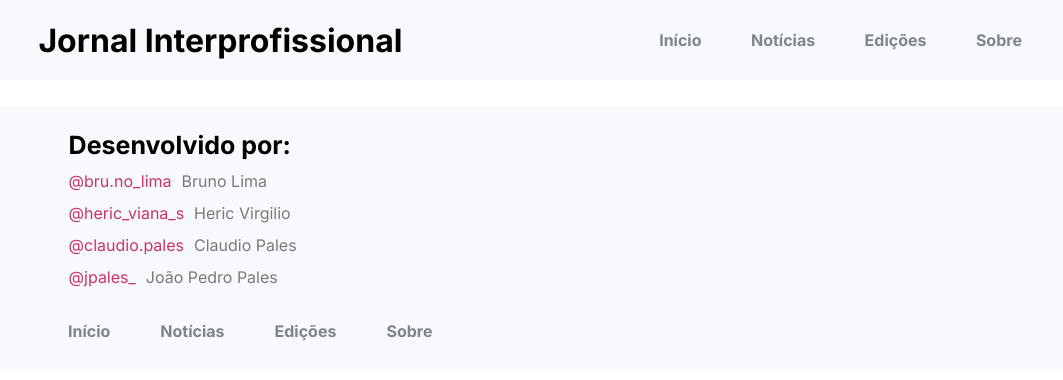
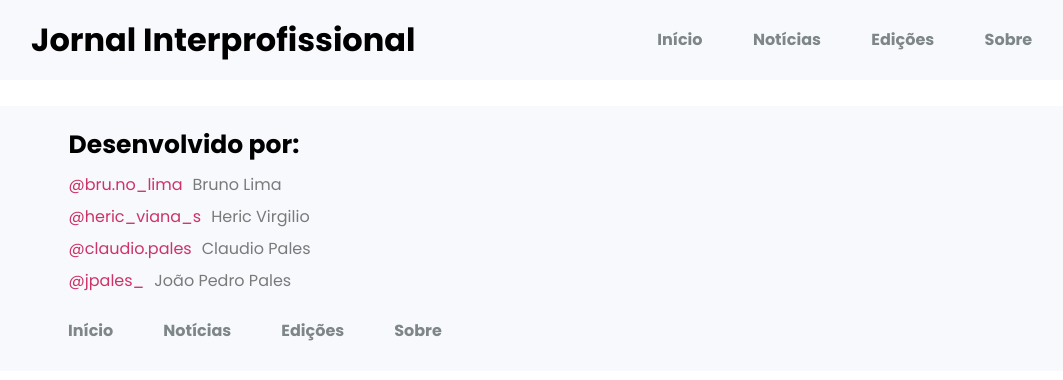
Before and after one commit to HericVirgilio/jornal-interprofissional-front-end, a Next.js app: page / in a window 1280 px wide. Shown: the top 380 px of the page, without its empty margins (85-1148 px from the left). Built offline with nearby package versions, Linux system fonts and the light colour scheme.

Commit message:
Refatoração da fonte Poppins e configuração do título e do idioma da página

```diff
--- a/app/layout.tsx
+++ b/app/layout.tsx
@@ -1,11 +1,11 @@
 import type { Metadata } from 'next'
-import { Inter } from 'next/font/google'
+import { Poppins } from 'next/font/google'
 import './globals.css'
 
-const inter = Inter({ subsets: ['latin'] })
+const poppins = Poppins({ subsets: ['latin'], weight: ['100', '200', '300', '400', '500', '600', '700', '800', '900'] })
 
 export const metadata: Metadata = {
-  title: 'Create Next App',
+  title: 'Jornal Interprofissional',
   description: 'Generated by create next app',
 }
 
@@ -15,8 +15,8 @@
   children: React.ReactNode
 }) {
   return (
-    <html lang="en">
-      <body className={inter.className}>{children}</body>
+    <html lang="pt-br">
+      <body className={poppins.className}>{children}</body>
     </html>
   )
 }
```
